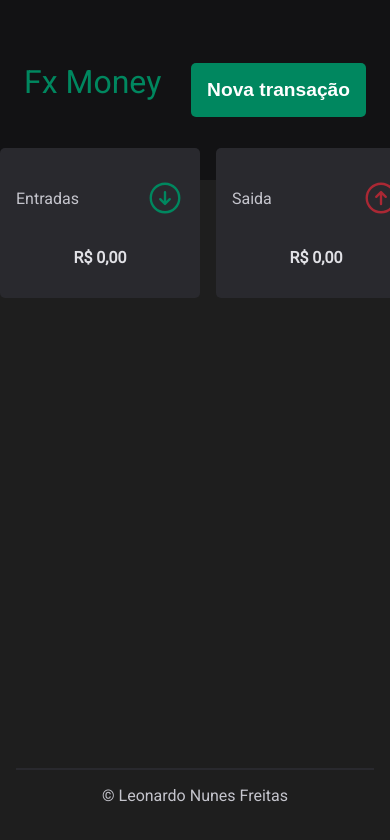
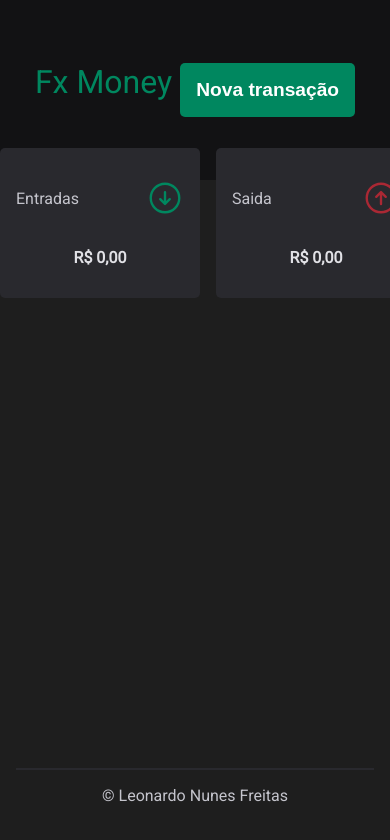
Before and after one commit to leonardofx1/FxMoney, a React (Vite) app in the folder fxmoney/: page / in a window 390 px wide. Shown: the top 840 px of the page. Built offline with nearby package versions, Linux system fonts and the light colour scheme.

Commit message:
responsive

```diff
--- a/fxmoney/src/components/Header/style.ts
+++ b/fxmoney/src/components/Header/style.ts
@@ -22,6 +22,9 @@ export const Header = styled.header`
         span{
             margin-bottom: 1rem;
         }
+        section {
+            justify-content: center;
+        }
     }
 `
 
@@ -30,11 +33,10 @@ export const HeaderContainer = styled.section`
     flex-wrap: wrap;
     justify-content: space-between;
     align-items: center;
+    gap: .5rem;
 
     width: 100%;
-
     height: auto;
-
     padding: .5rem;
 
 
```
